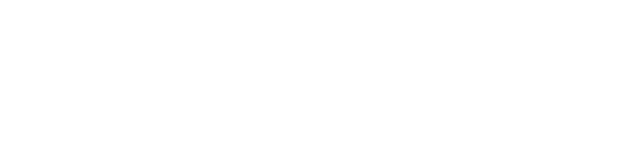
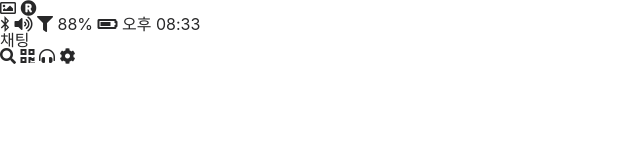
Before and after one commit to fkfkfk999/kakao-clone_Cat-Talk, a plain HTML site: page html/more.html in a window 1280 px wide. Shown: the whole page, without its empty margins (0-640 px from the left). Drawn offline with Linux system fonts and the light colour scheme; a web font is replaced by a local one.

Commit message:
status, header 추가

```diff
--- a/html/chat.html
+++ b/html/chat.html
@@ -0,0 +1,45 @@
+<!DOCTYPE html>
+<html lang="ko">
+  <head>
+    <meta charset="UTF-8" />
+    <meta name="viewport" content="width=device-width, initial-scale=1.0" />
+    <meta http-equiv="X-UA-Compatible" content="ie=edge" />
+    <link
+      rel="stylesheet"
+      href="https://use.fontawesome.com/releases/v5.8.1/css/all.css"
+      integrity="sha384-50oBUHEmvpQ+1lW4y57PTFmhCaXp0ML5d60M1M7uH2+nqUivzIebhndOJK28anvf"
+      crossorigin="anonymous"
+    />
+    <link rel="stylesheet" href="../css/style.css" />
+    <title>Cat-Talk | Chat</title>
+  </head>
+  <body>
+    <!-- 스크린샷 최상단의 핸드폰 상태바를 만들어준다. -->
+    <div class="top-bar">
+      <div class="top-bar__iconBox">
+        <i class="far fa-image"></i>
+        <i class="fas fa-registered"></i>
+      </div>
+      <div class="top-bar__phoneInfoBox">
+        <!-- css들어있는 아이콘들 -->
+        <i class="fab fa-bluetooth-b"></i>
+        <i class="fas fa-volume-up"></i>
+        <i class="fas fa-filter"></i>
+        <span class="top-bar__battery">88% </span>
+        <i class="fas fa-battery-three-quarters"></i>
+        <span class="top-bar__clock">오후 08:33 </span>
+      </div>
+    </div>
+    <!-- 구동 앱의 헤더부분 -->
+    <header class="header">
+      <div class="header_column">
+        <i class="fas fa-arrow-left"></i>
+        <h1 class="header_title">My Dog</h1>
+      </div>
+      <div class="header_column header_right-icon">
+        <span><i class="fas fa-search"></i></span>
+        <span><i class="fas fa-bars"></i></span>
+      </div>
+    </header>
+  </body>
+</html>
--- a/html/more.html
+++ b/html/more.html
@@ -0,0 +1,46 @@
+<!DOCTYPE html>
+<html lang="ko">
+  <head>
+    <meta charset="UTF-8" />
+    <meta name="viewport" content="width=device-width, initial-scale=1.0" />
+    <meta http-equiv="X-UA-Compatible" content="ie=edge" />
+    <link
+      rel="stylesheet"
+      href="https://use.fontawesome.com/releases/v5.8.1/css/all.css"
+      integrity="sha384-50oBUHEmvpQ+1lW4y57PTFmhCaXp0ML5d60M1M7uH2+nqUivzIebhndOJK28anvf"
+      crossorigin="anonymous"
+    />
+    <link rel="stylesheet" href="../css/style.css" />
+    <title>Cat-Talk | More</title>
+  </head>
+  <body>
+    <!-- 스크린샷 최상단의 핸드폰 상태바를 만들어준다. -->
+    <div class="top-bar">
+      <div class="top-bar__iconBox">
+        <i class="far fa-image"></i>
+        <i class="fas fa-registered"></i>
+      </div>
+      <div class="top-bar__phoneInfoBox">
+        <!-- css들어있는 아이콘들 -->
+        <i class="fab fa-bluetooth-b"></i>
+        <i class="fas fa-volume-up"></i>
+        <i class="fas fa-filter"></i>
+        <span class="top-bar__battery">88% </span>
+        <i class="fas fa-battery-three-quarters"></i>
+        <span class="top-bar__clock">오후 08:33 </span>
+      </div>
+    </div>
+    <!-- 구동 앱의 헤더부분 -->
+    <header class="header">
+      <div class="header_column">
+        <h1 class="header_title">채팅</h1>
+      </div>
+      <div class="header_column header_right-icon">
+        <span><i class="fas fa-search"></i></span>
+        <span><i class="fas fa-qrcode"></i></i></span>
+        <span><i class="fas fa-headphones-alt"></i></span>
+        <span><i class="fas fa-cog"></i></span>
+      </div>
+    </header>
+  </body>
+</html>
```
Also changed, not shown: html/find.html (+41 -0 lines), html/friends.html (+46 -0 lines), html/index.html (+31 -2 lines), html/setting.html (+44 -0 lines).
